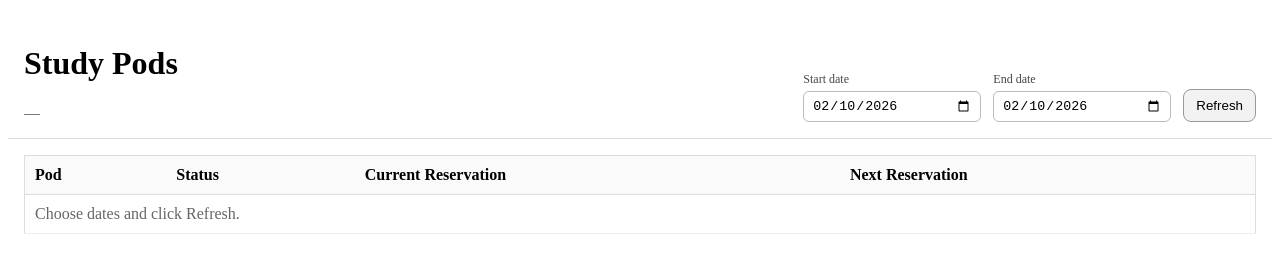
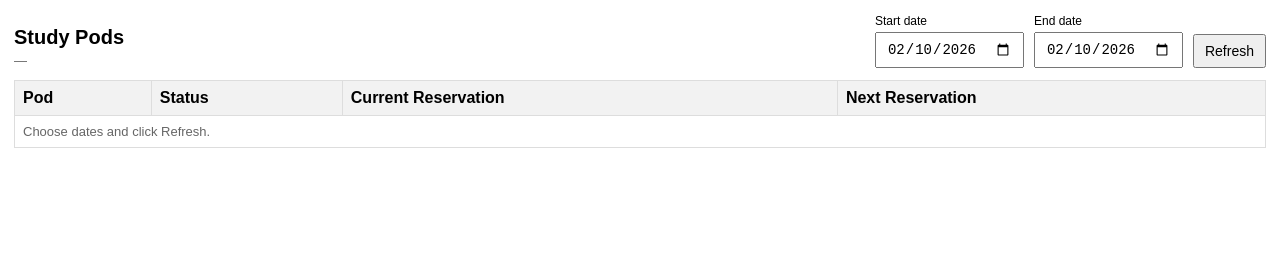
Before and after one commit to justinlib114/studypodavailability, a website: page public/dashboard.html in a window 1280 px wide. Drawn offline with Linux system fonts and the light colour scheme.

Commit message:
Refactor dashboard styles and improve layout

```diff
--- a/public/dashboard.css
+++ b/public/dashboard.css
@@ -1,81 +1,60 @@
-<style>
 body {
   font-family: Arial, sans-serif;
   margin: 0;
-  background: #f6f6f6;
-  color: #222;
+  padding: 14px;
 }
 
 .header {
   display: flex;
-  gap: 16px;
   justify-content: space-between;
+  gap: 12px;
+  flex-wrap: wrap;
   align-items: flex-end;
-  padding: 16px;
-  background: #fff;
-  border-bottom: 1px solid #ddd;
+  margin-bottom: 12px;
 }
+
+h1 { margin: 0 0 4px 0; font-size: 20px; }
+.muted { color: #666; font-size: 13px; }
 
 .controls {
   display: flex;
-  gap: 12px;
-  align-items: end;
+  gap: 10px;
   flex-wrap: wrap;
+  align-items: flex-end;
 }
 
-.controls label {
-  font-size: 12px;
-  color: #444;
-  display: flex;
-  flex-direction: column;
-  gap: 4px;
+label { display: flex; flex-direction: column; font-size: 12px; gap: 4px; }
+input, button {
+  padding: 7px 10px;
+  font-size: 14px;
 }
 
-.controls input {
-  padding: 6px 8px;
-  border: 1px solid #bbb;
-  border-radius: 6px;
-  min-width: 160px;
-}
-
-.controls button {
-  padding: 8px 12px;
-  border: 1px solid #999;
-  border-radius: 8px;
-  background: #f2f2f2;
-  cursor: pointer;
-}
-
-.controls button:hover {
-  background: #e9e9e9;
-}
-
-main {
-  padding: 16px;
-}
+button { cursor: pointer; }
 
 .table {
   width: 100%;
   border-collapse: collapse;
-  background: #fff;
-  border: 1px solid #ddd;
 }
 
 .table th, .table td {
-  border-bottom: 1px solid #eee;
-  padding: 10px;
-  text-align: left;
+  border: 1px solid #ddd;
+  padding: 8px;
   vertical-align: top;
 }
 
 .table th {
-  background: #fafafa;
-  border-bottom: 1px solid #ddd;
+  background: #f2f2f2;
+  text-align: left;
 }
 
-.muted { color: #666; }
-.error { color: #b00020; font-weight: bold; }
+.today {
+  font-weight: 700;
+}
 
-.available { color: #1b7f2a; font-weight: bold; }
-.reserved { color: #b00020; font-weight: bold; }
-</style>
+.error {
+  color: #b00020;
+}
+
+/* ===== Added for pod status + countdown labels ===== */
+.available { color: green; font-weight: 700; }
+.reserved  { color: #b00020; font-weight: 700; }
```
